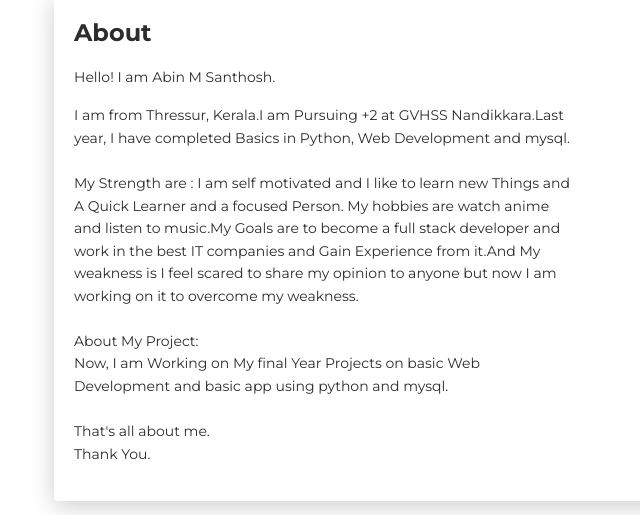
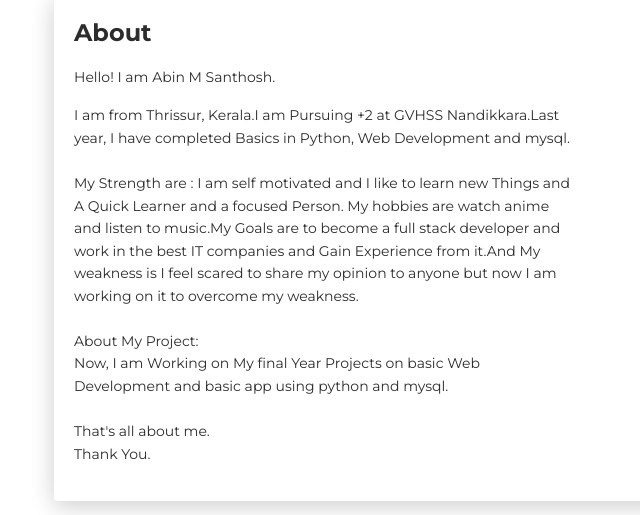
Before and after one commit to abin2004x/abin2004x, a plain HTML site: page index.html in a window 1280 px wide. Shown: the part 624-1139 px from the top of the page, 31-671 px from the left. Drawn offline with Linux system fonts and the light colour scheme.

Commit message:
Update index.html

```diff
--- a/index.html
+++ b/index.html
@@ -70,7 +70,7 @@
           <div class="card-body">
             <div class="h4 mt-0 title">About</div>
             <p>Hello! I am Abin M Santhosh.</p>
-            <p>I am from Thressur, Kerala.I am Pursuing +2 at GVHSS Nandikkara.Last year, I have completed Basics in Python, Web Development and mysql. <br> <br> My Strength are : I am self motivated and I like to learn new Things and A Quick Learner and a focused Person. My hobbies are watch anime and listen to music.My Goals are to become a full stack developer and work in the best IT companies and Gain Experience from it.And My weakness is I feel scared to share my opinion to anyone but now I am working on it to overcome my weakness. <br> <br>About My Project: <br>Now, I am Working on My final Year Projects on basic Web Development and basic app using python and mysql. <br> <br> That's all about me. <br> Thank You.</p>
+            <p>I am from Thrissur, Kerala.I am Pursuing +2 at GVHSS Nandikkara.Last year, I have completed Basics in Python, Web Development and mysql. <br> <br> My Strength are : I am self motivated and I like to learn new Things and A Quick Learner and a focused Person. My hobbies are watch anime and listen to music.My Goals are to become a full stack developer and work in the best IT companies and Gain Experience from it.And My weakness is I feel scared to share my opinion to anyone but now I am working on it to overcome my weakness. <br> <br>About My Project: <br>Now, I am Working on My final Year Projects on basic Web Development and basic app using python and mysql. <br> <br> That's all about me. <br> Thank You.</p>
           </div>
         </div>
         <div class="col-lg-6 col-md-12">
```
